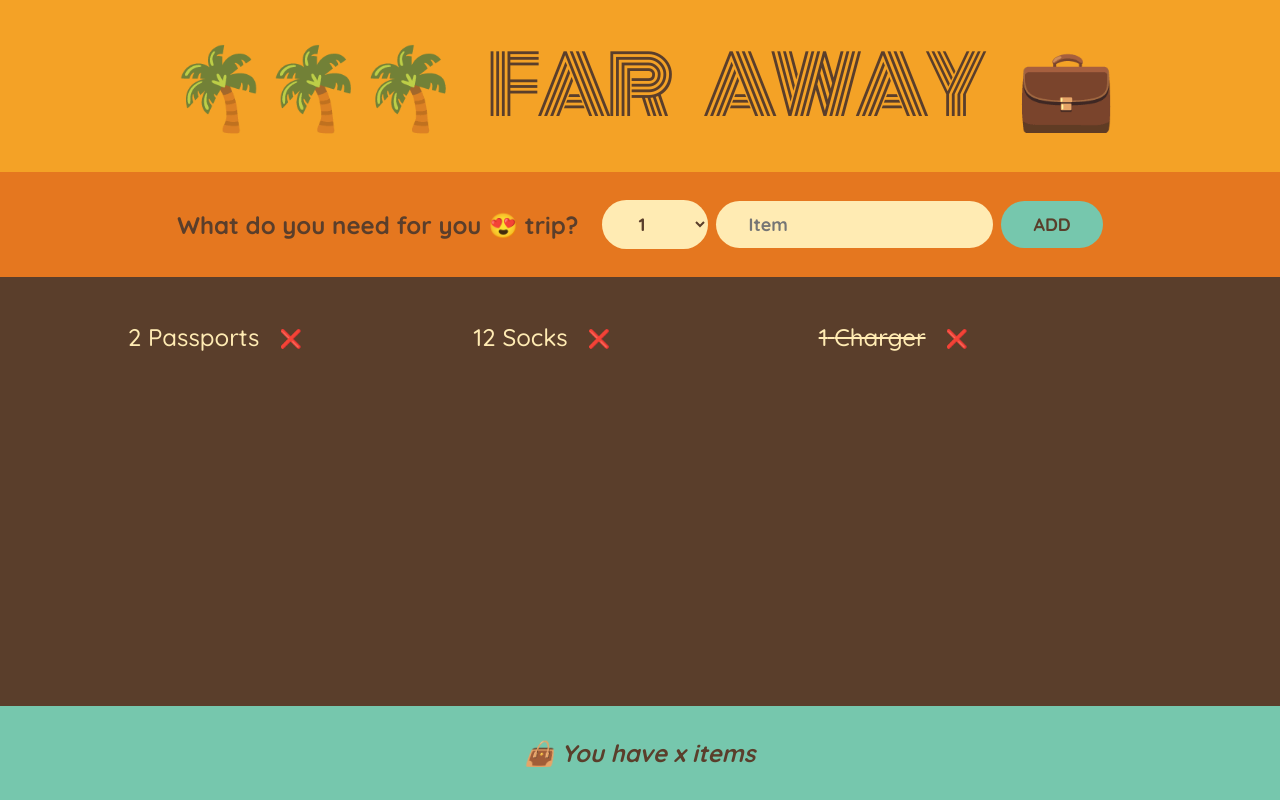
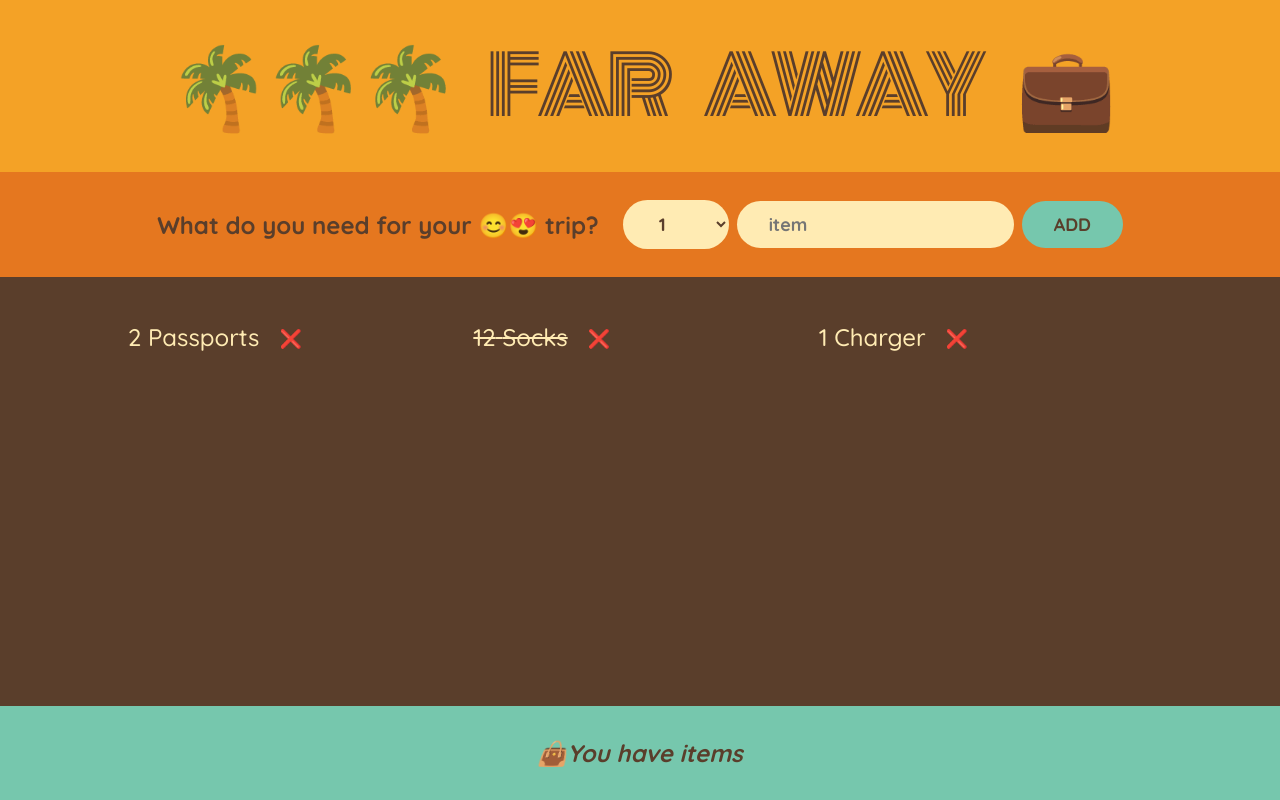
Before and after one commit to rufunt/travel-list, a React (Create React App) app: page / in a window 1280 px wide. Built offline with nearby package versions, Linux system fonts and the light colour scheme.

Commit message:
Update app

```diff
--- a/public/index.html
+++ b/public/index.html
@@ -15,16 +15,8 @@
       user's mobile device or desktop. See https://developers.google.com/web/fundamentals/web-app-manifest/
     -->
     <link rel="manifest" href="%PUBLIC_URL%/manifest.json" />
-    <!--
-      Notice the use of %PUBLIC_URL% in the tags above.
-      It will be replaced with the URL of the `public` folder during the build.
-      Only files inside the `public` folder can be referenced from the HTML.
 
-      Unlike "/favicon.ico" or "favicon.ico", "%PUBLIC_URL%/favicon.ico" will
-      work correctly both with client-side routing and a non-root public URL.
-      Learn how to configure a non-root public URL by running `npm run build`.
-    -->
-    <title>React App</title>
+    <title>Travell list</title>
   </head>
   <body>
     <noscript>You need to enable JavaScript to run this app.</noscript>
--- a/src/App.js
+++ b/src/App.js
@@ -2,10 +2,9 @@ import { useState } from "react";
 
 const initialItems = [
   { id: 1, description: "Passports", quantity: 2, packed: false },
-  { id: 2, description: "Socks", quantity: 12, packed: false },
-  { id: 3, description: "Charger", quantity: 1, packed: true },
+  { id: 2, description: "Socks", quantity: 12, packed: true },
+  { id: 3, description: "Charger", quantity: 1, packed: false },
 ];
-
 export default function App() {
   return (
     <div className="app">
@@ -20,7 +19,6 @@ export default function App() {
 function Logo() {
   return <h1>🌴🌴🌴 Far Away 💼</h1>;
 }
-
 function Form() {
   const [description, setDescription] = useState("");
   const [quantity, setQuantity] = useState(1);
@@ -29,7 +27,8 @@ function Form() {
     e.preventDefault();
 
     if (!description) return;
-    const newItem = { description, quantity, packed: false, id: Date.now() };
+
+    const newItem = { description, quantity, package: false, id: Date.now() };
 
     setDescription("");
     setQuantity(1);
@@ -37,7 +36,7 @@ function Form() {
 
   return (
     <form className="add-form" onSubmit={handleSubmit}>
-      <h3>What do you need for you 😍 trip?</h3>
+      <h3>What do you need for your 😊😍 trip?</h3>
       <select
         value={quantity}
         onChange={(e) => setQuantity(Number(e.target.value))}
@@ -50,11 +49,11 @@ function Form() {
       </select>
       <input
         type="text"
-        placeholder="Item"
+        placeholder="item"
         value={description}
         onChange={(e) => setDescription(e.target.value)}
       />
-      <button>Add</button>
+      <button>ADD</button>
     </form>
   );
 }
@@ -80,10 +79,11 @@ function Item({ item }) {
     </li>
   );
 }
+
 function Stats() {
   return (
     <footer className="stats">
-      <em>👜 You have x items</em>
+      <em>👜You have items</em>
     </footer>
   );
 }
```
